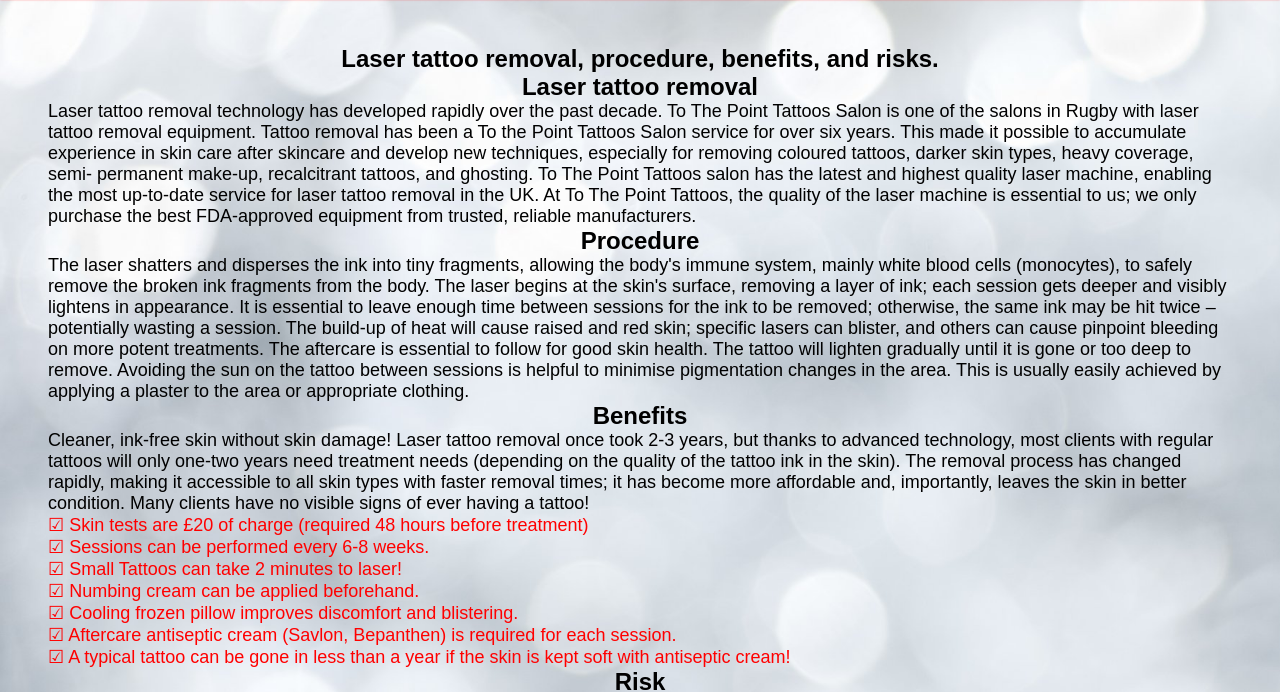
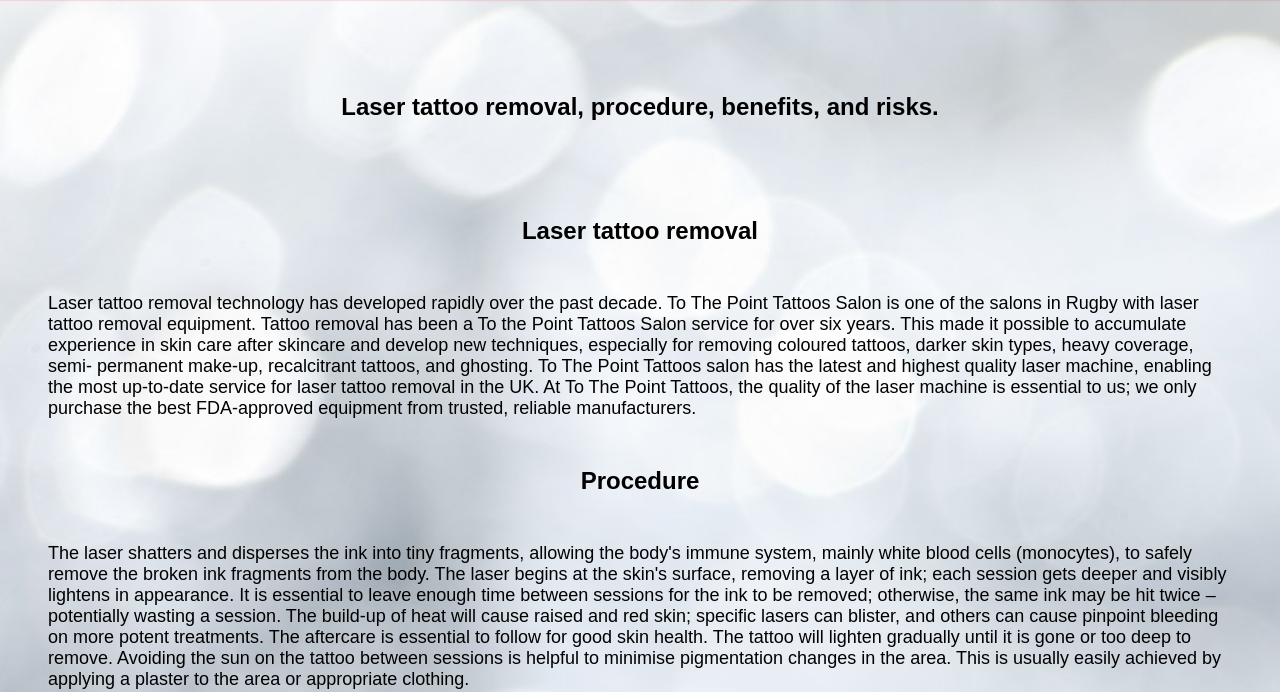
Before and after one commit to laszlodus/tothepointtattoos, a plain HTML site: page lasertreatments.html in a window 1280 px wide. Shown: the part 112-804 px from the top of the page. Drawn offline with Linux system fonts and the light colour scheme.

Commit message:
laser style

```diff
--- a/style.css
+++ b/style.css
@@ -257,7 +257,7 @@
   }
   #container h3 {
    text-align: center;
-   margin: 2re;
+   margin: 2rem;
   }
 
 
```
